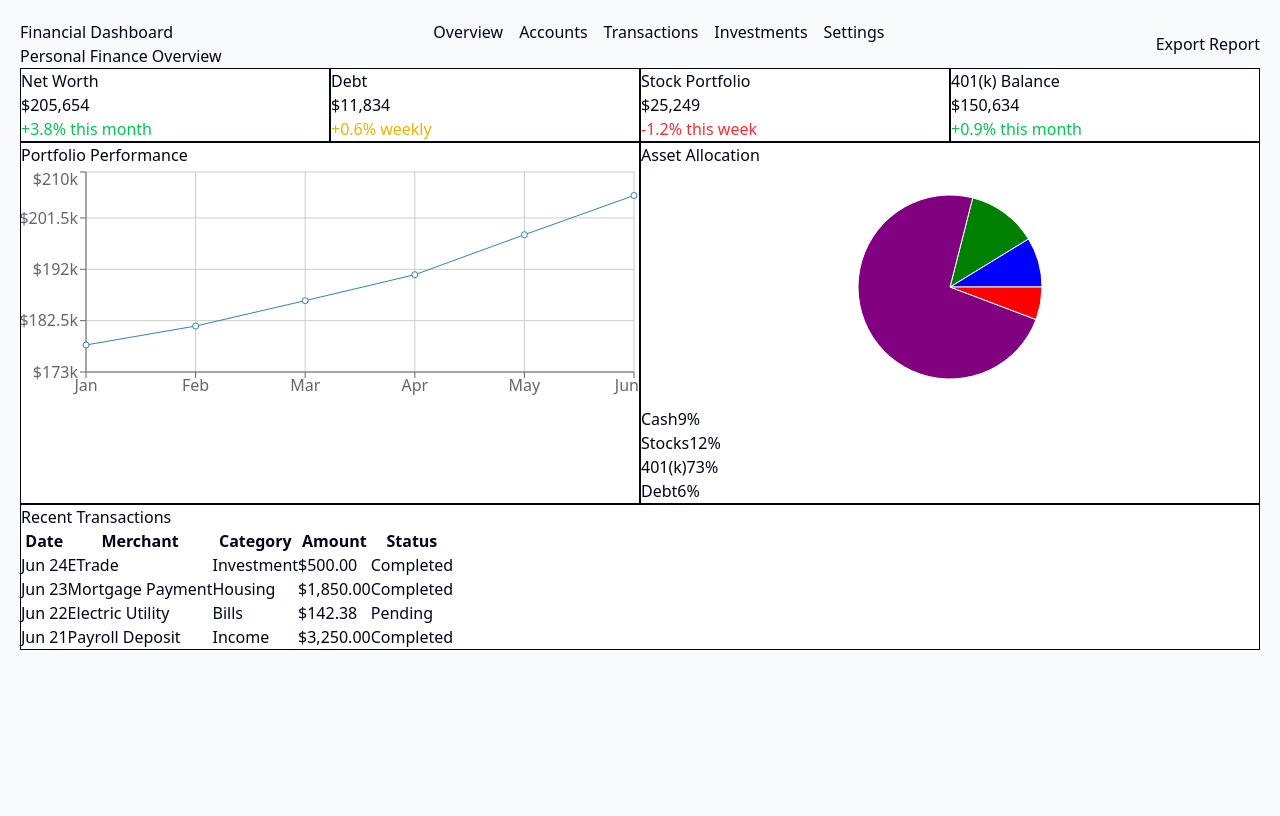
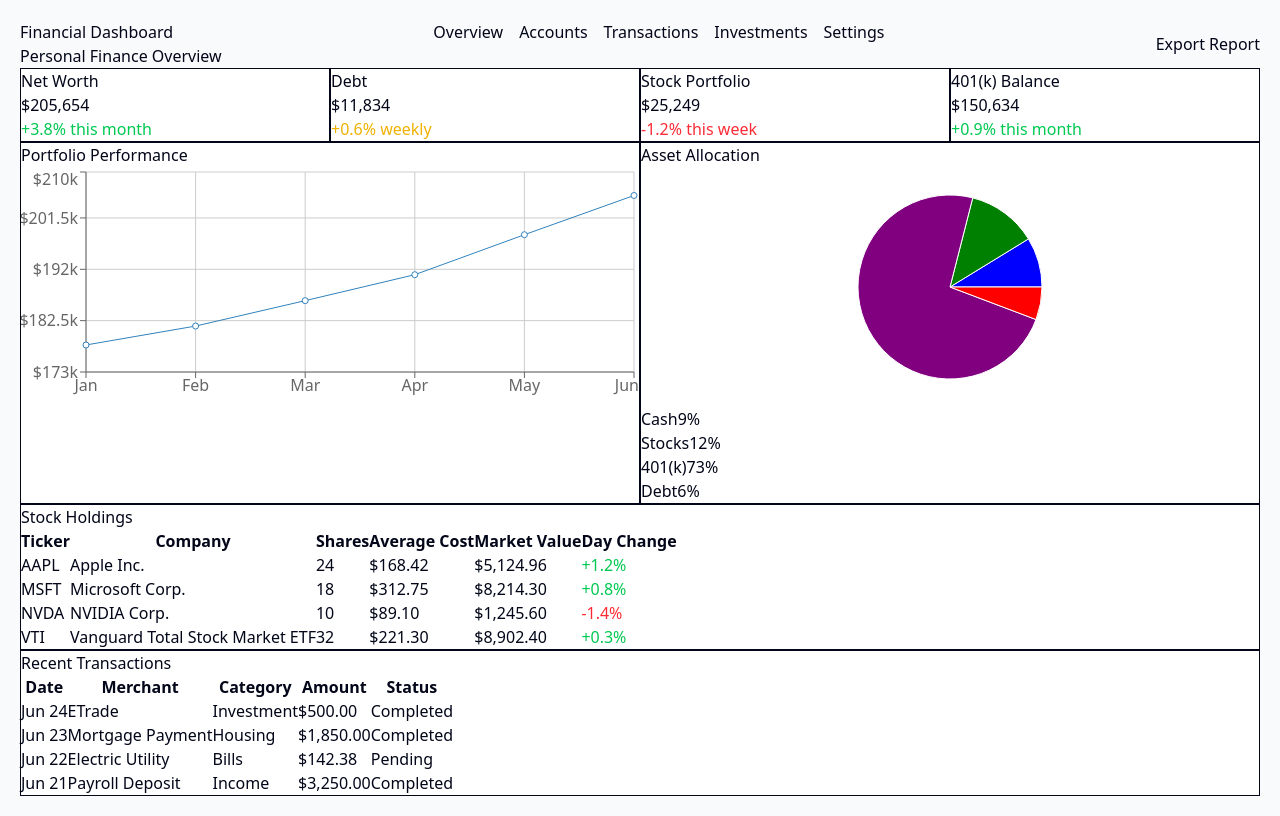
Before and after one commit to Austin-Tillotson/financial-app-project, a Next.js app: page / in a window 1280 px wide. Built offline with nearby package versions, Linux system fonts and the light colour scheme.

Commit message:
added initial stock holdings table

```diff
--- a/src/app/page.tsx
+++ b/src/app/page.tsx
@@ -1,6 +1,7 @@
 import { Body } from "@/components/dashboard/Body";
 import { Header } from "@/components/dashboard/Header";
 import { InfoCardGrid } from "@/components/dashboard/InfoCardGrid";
+import { StockHoldingsTable } from "@/components/dashboard/StockHoldingsTable";
 import { TransactionsTable } from "@/components/dashboard/TransactionsTable";
 
 export default function Home() {
@@ -9,6 +10,7 @@ export default function Home() {
       <Header />
       <InfoCardGrid />
       <Body />
+      <StockHoldingsTable />
       <TransactionsTable />
     </main>
   );
--- /dev/null
+++ b/src/components/dashboard/StockHoldingsTable.tsx
@@ -0,0 +1,46 @@
+import { stockHoldings } from "@/data/dashboard";
+import { Card } from "@/components/ui/Card";
+
+const trendStyles = {
+  positive: "text-green-500",
+  negative: "text-red-500",
+  neutral: "text-yellow-500",
+};
+
+export function StockHoldingsTable() {
+  return (
+    <Card>
+      <section>
+        <h2>Stock Holdings</h2>
+
+        <table>
+          <thead>
+            <tr>
+              <th>Ticker</th>
+              <th>Company</th>
+              <th>Shares</th>
+              <th>Average Cost</th>
+              <th>Market Value</th>
+              <th>Day Change</th>
+            </tr>
+          </thead>
+
+          <tbody>
+            {stockHoldings.map((stock) => (
+              <tr key={stock.ticker}>
+                <td>{stock.ticker}</td>
+                <td>{stock.company}</td>
+                <td>{stock.shares}</td>
+                <td>{stock.averageCost}</td>
+                <td>{stock.marketValue}</td>
+                <td className={trendStyles[stock.trend]}>
+                  {stock.dayChange}
+                </td>
+              </tr>
+            ))}
+          </tbody>
+        </table>
+      </section>
+    </Card>
+  );
+}
--- a/src/data/dashboard.ts
+++ b/src/data/dashboard.ts
@@ -98,3 +98,52 @@ export const transactions: TransactionData[] = [
     status: "Completed",
   },
 ];
+
+export type StockHoldingData = {
+  ticker: string;
+  company: string;
+  shares: number;
+  averageCost: string;
+  marketValue: string;
+  dayChange: string;
+  trend: Trend;
+};
+
+export const stockHoldings: StockHoldingData[] = [
+  {
+    ticker: "AAPL",
+    company: "Apple Inc.",
+    shares: 24,
+    averageCost: "$168.42",
+    marketValue: "$5,124.96",
+    dayChange: "+1.2%",
+    trend: "positive",
+  },
+  {
+    ticker: "MSFT",
+    company: "Microsoft Corp.",
+    shares: 18,
+    averageCost: "$312.75",
+    marketValue: "$8,214.30",
+    dayChange: "+0.8%",
+    trend: "positive",
+  },
+  {
+    ticker: "NVDA",
+    company: "NVIDIA Corp.",
+    shares: 10,
+    averageCost: "$89.10",
+    marketValue: "$1,245.60",
+    dayChange: "-1.4%",
+    trend: "negative",
+  },
+  {
+    ticker: "VTI",
+    company: "Vanguard Total Stock Market ETF",
+    shares: 32,
+    averageCost: "$221.30",
+    marketValue: "$8,902.40",
+    dayChange: "+0.3%",
+    trend: "positive",
+  },
+];
```
